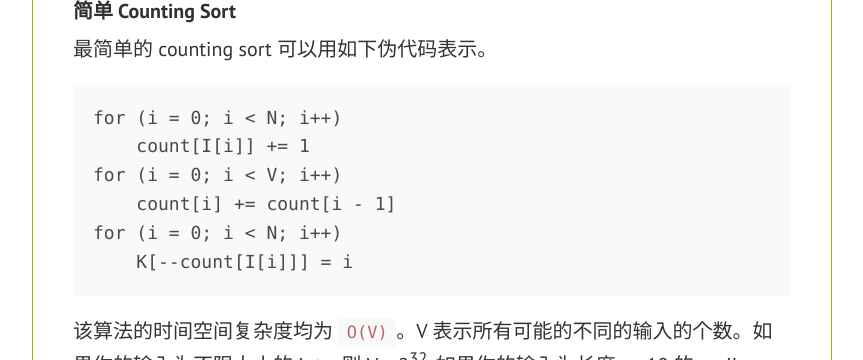
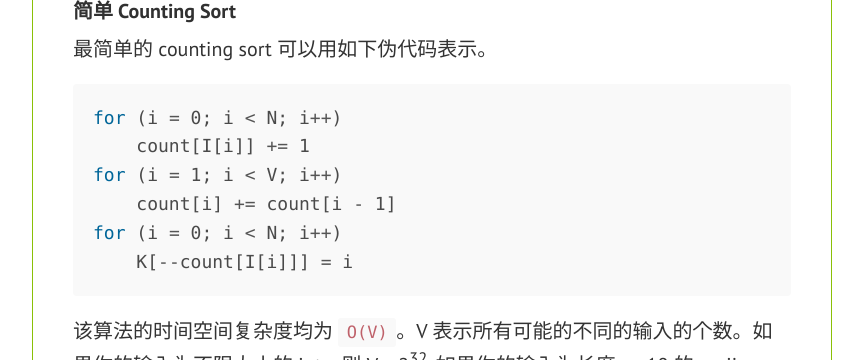
Before and after one commit to chenrushan/chenrushan.github.io, a Jekyll site: the page built from _posts/2013-12-15-suffix-array-prefix-doubling-counting-sort.markdown, in a window 1280 px wide and 900 px high, scrolled down 4040 px. Shown: the part 153-513 px from the top of the window, without its empty margins (208-1071 px from the left). Built offline with Jekyll 4.4.1, drawn with Linux system fonts in a browser that asks for light colours; Markdown is read by kramdown in place of the engine named in the settings; comment, search, counter and statistics services are not loaded.

Commit message:
Update 2013-12-15-suffix-array-prefix-doubling-counting-sort.markdown

````diff
--- a/_posts/2013-12-15-suffix-array-prefix-doubling-counting-sort.markdown
+++ b/_posts/2013-12-15-suffix-array-prefix-doubling-counting-sort.markdown
@@ -130,12 +130,14 @@ S<sub>l</sub>[i+l] = S<sub>l:2l</sub>[i] 或者 S<sub>l</sub>[i] = S<sub>l:2l</s
 
 最简单的 counting sort 可以用如下伪代码表示。
 
-    for (i = 0; i < N; i++)
-        count[I[i]] += 1
-    for (i = 0; i < V; i++)
-        count[i] += count[i - 1]
-    for (i = 0; i < N; i++)
-        K[--count[I[i]]] = i
+```cpp
+for (i = 0; i < N; i++)
+    count[I[i]] += 1
+for (i = 1; i < V; i++)
+    count[i] += count[i - 1]
+for (i = 0; i < N; i++)
+    K[--count[I[i]]] = i
+```
 
 该算法的时间空间复杂度均为 `O(V)`。V 表示所有可能的不同的输入的个数。如果你的输入为不限大小的 int，则 V = 2<sup>32</sup>, 如果你的输入为长度 <= 10 的 ascii string，则 V = 26<sup>10</sup>，类似的输入随处可见，因此，这个算法虽然简单，但实用性不高。下面给出改进的 counting sort。
 
````
